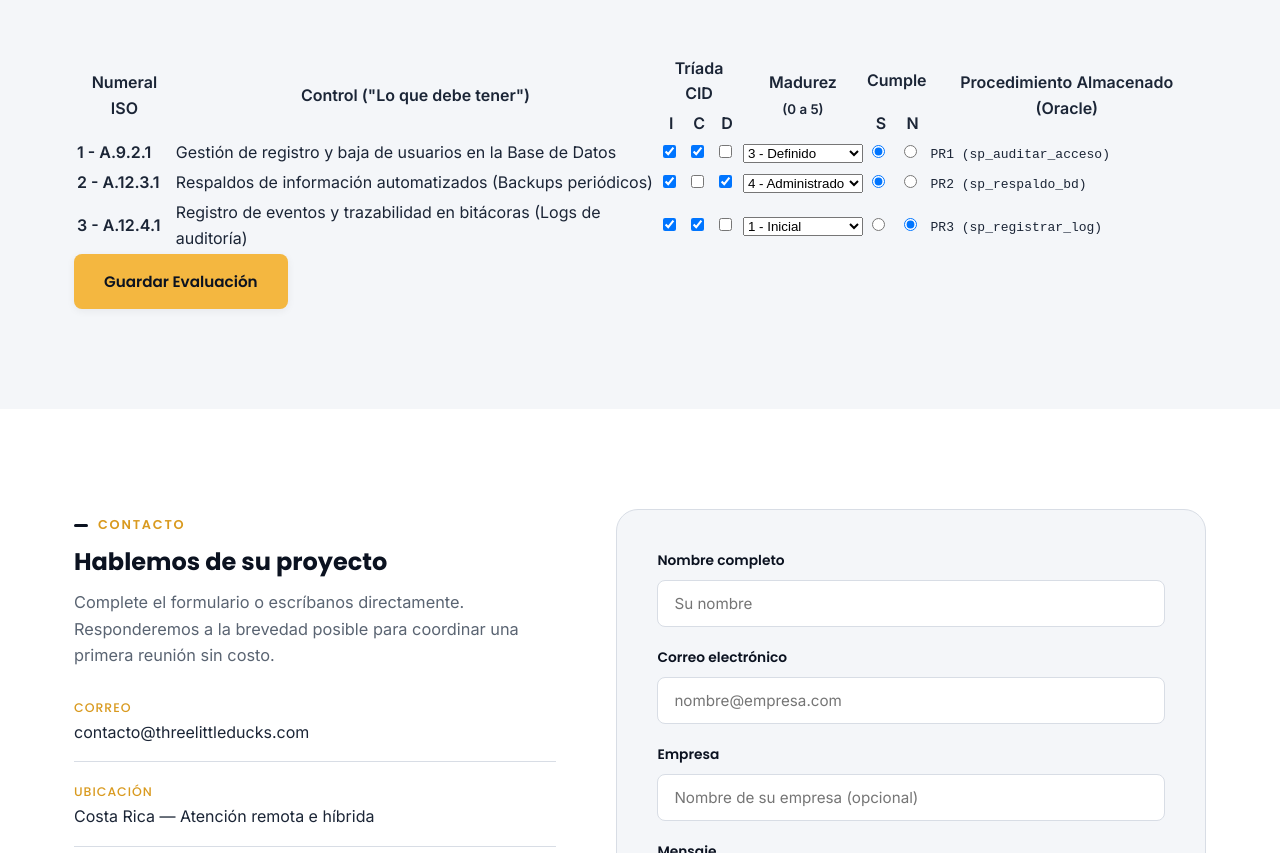
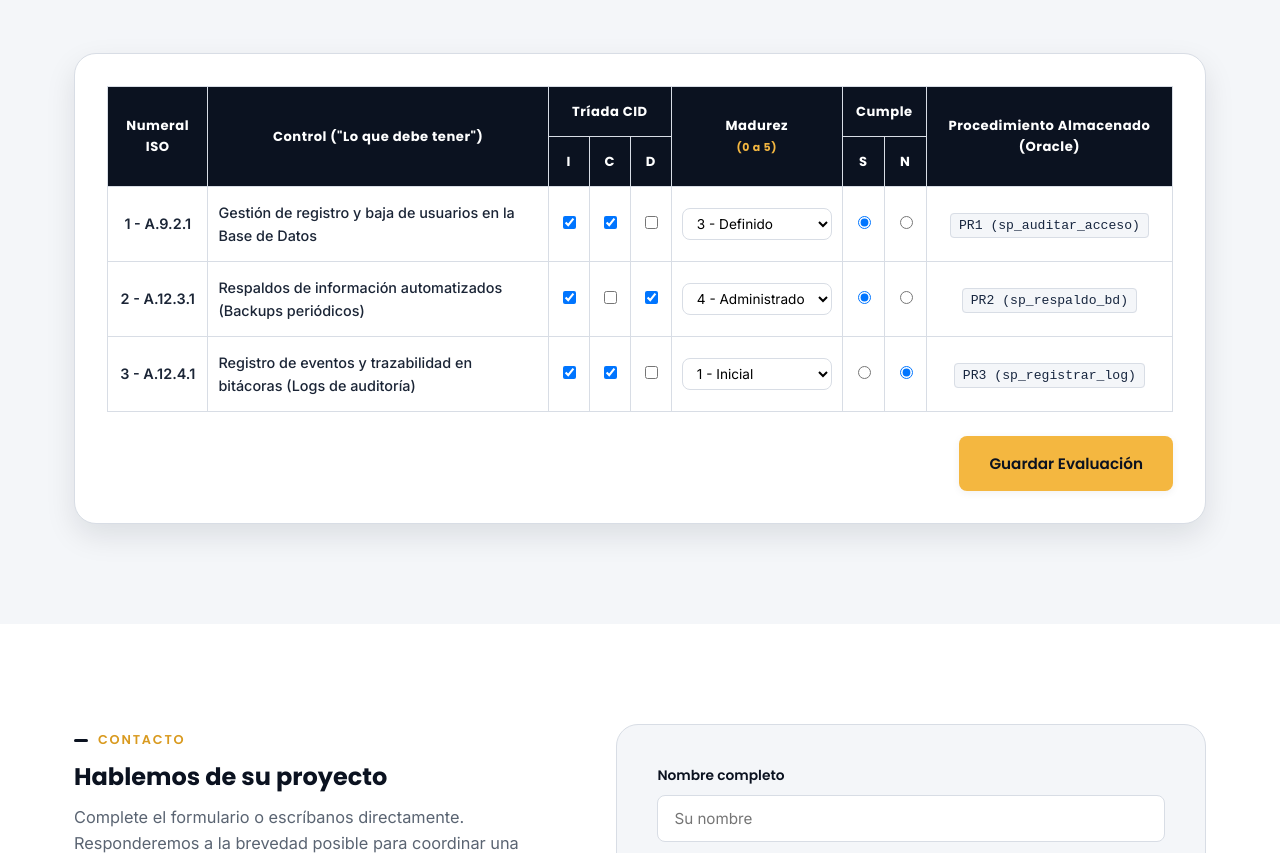
Before and after one commit to dajozu2513/TLD, a plain HTML site: page index.html in a window 1280 px wide. Shown: the part 4294-5147 px from the top of the page. Drawn offline with Linux system fonts and the light colour scheme.

Commit message:
Update para formulario

```diff
--- a/css/styles.css
+++ b/css/styles.css
@@ -887,3 +887,69 @@ p {
     gap: 24px;
   }
 }
+
+.iso-card {
+  background: var(--white);
+  border-radius: var(--radius-lg);
+  padding: 32px;
+  border: 1px solid var(--gray-300);
+  box-shadow: var(--shadow-md);
+}
+
+.table-responsive {
+  width: 100%;
+  overflow-x: auto;
+}
+
+.iso-table {
+  width: 100%;
+  border-collapse: collapse;
+  font-size: 0.9rem;
+}
+
+.iso-table th,
+.iso-table td {
+  padding: 14px 10px;
+  border: 1px solid var(--gray-300);
+  text-align: center;
+}
+
+.iso-table th {
+  background: var(--navy-900);
+  color: var(--white);
+  font-family: var(--font-heading);
+  font-size: 0.82rem;
+  letter-spacing: 0.04em;
+}
+
+.iso-table th small {
+  color: var(--gold);
+}
+
+.iso-table td.text-left {
+  text-align: left;
+  font-weight: 500;
+}
+
+.iso-table code {
+  background: var(--gray-100);
+  color: var(--navy-700);
+  padding: 4px 8px;
+  border-radius: 4px;
+  font-size: 0.82rem;
+  border: 1px solid var(--gray-300);
+}
+
+.iso-select {
+  padding: 6px 10px;
+  border-radius: var(--radius-sm);
+  border: 1px solid var(--gray-300);
+  font-family: var(--font-body);
+  font-size: 0.85rem;
+  background: var(--white);
+}
+
+.iso-actions {
+  margin-top: 24px;
+  text-align: right;
+}
```
